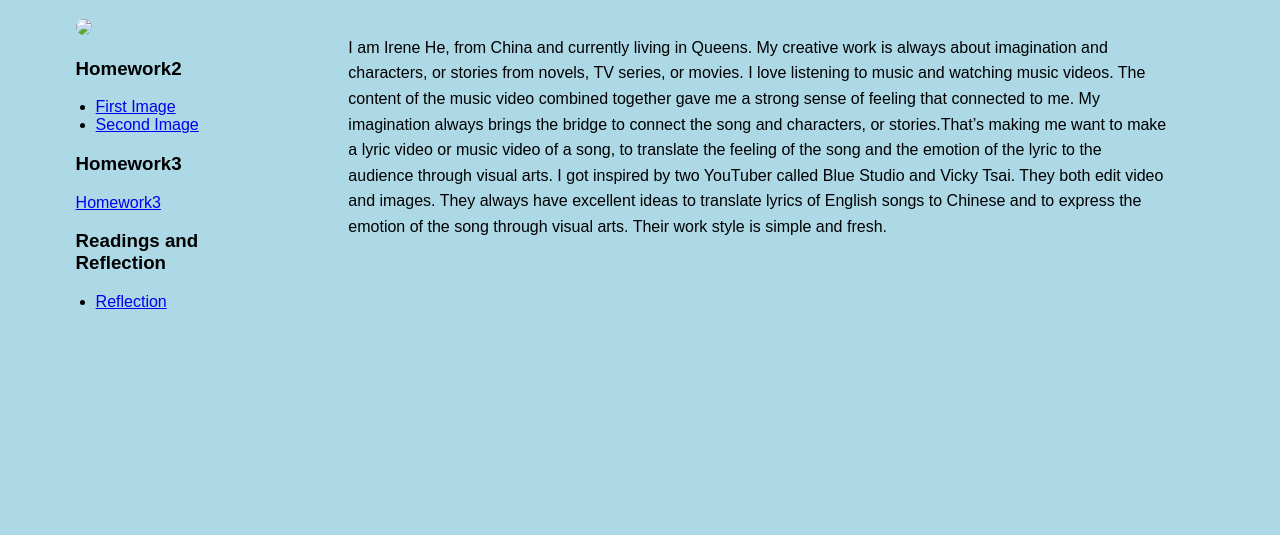
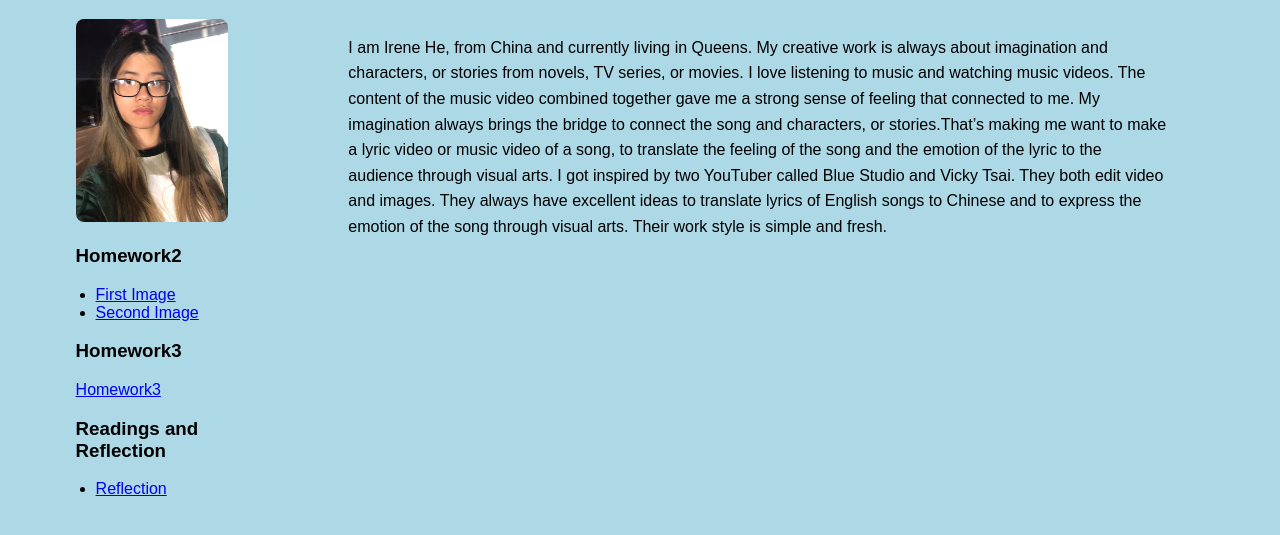
Before and after one commit to Irene06he/irene-he-website-medp150, a plain HTML site: page index.html in a window 1280 px wide. Shown: the part 61-596 px from the top of the page. Drawn offline with Linux system fonts and the light colour scheme.

Commit message:
Update index.html

```diff
--- a/index.html
+++ b/index.html
@@ -17,7 +17,7 @@
 
       <!---self-protrait and hws list-->
       <div id = "left">
-        <img src="images/self.jpeg">
+        <img src="self.jpeg">
             <h3> Homework2 </h3>
         <ul>
           <li>
```
